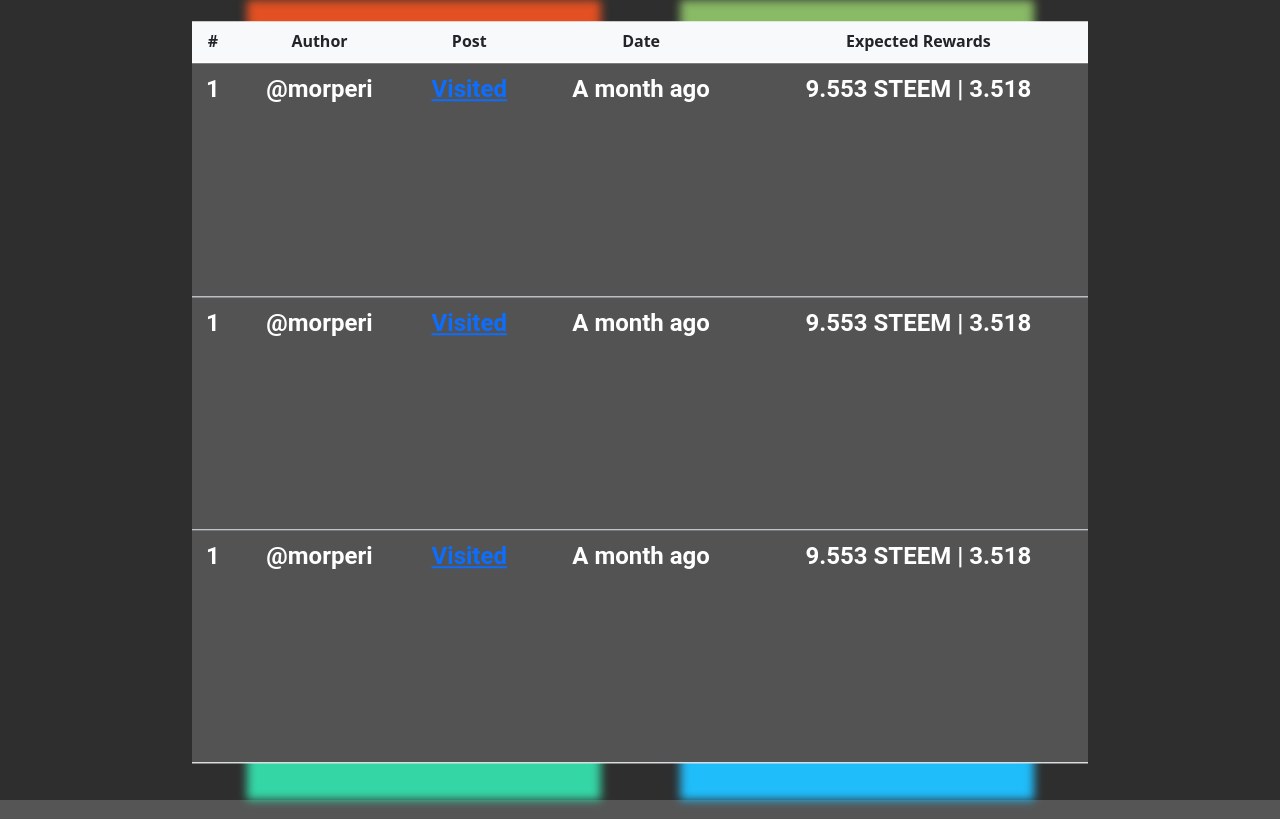
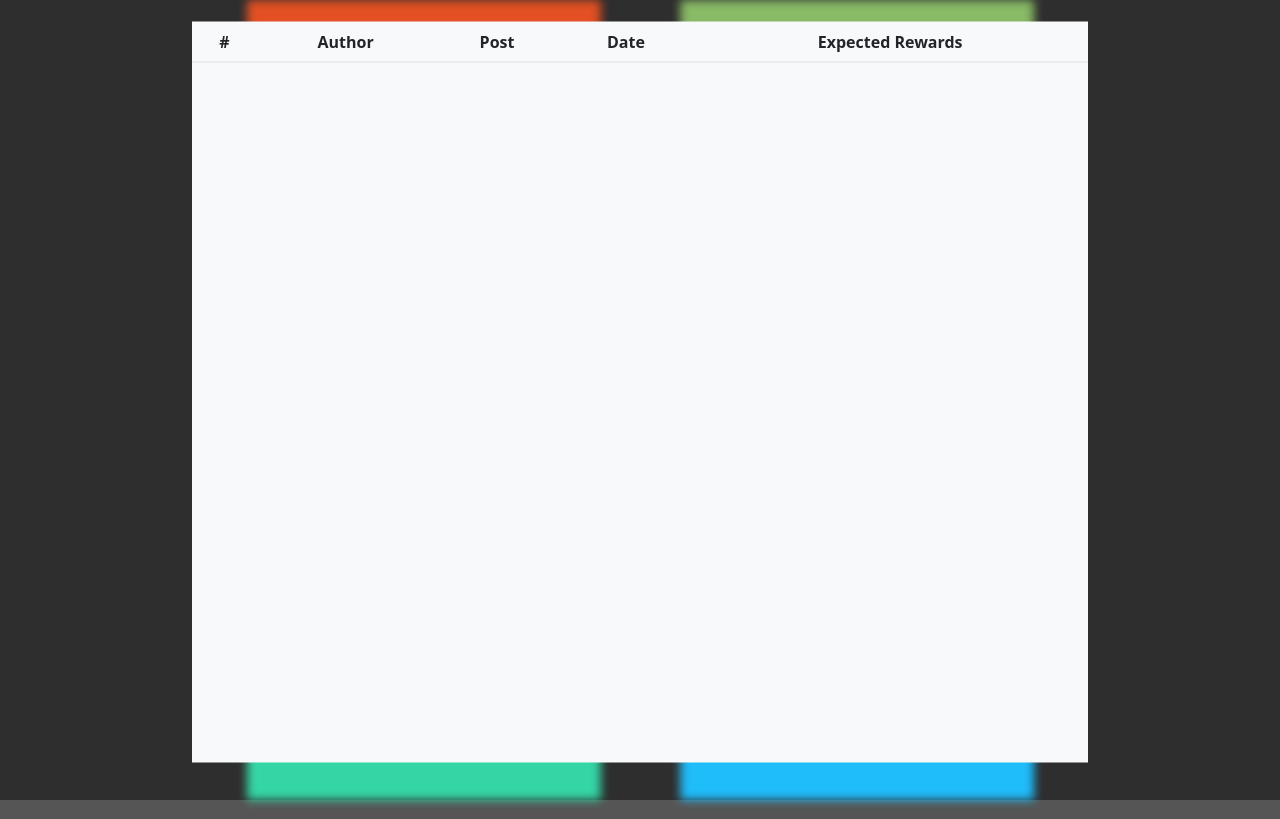
Before and after one commit to berkantsoytas/follow-beneficaries, an Electron app: page main.html in a window 1280 px wide. Drawn offline with nearby package versions, Linux system fonts and the light colour scheme; no server answers.

Commit message:
Veriler silindi

```diff
--- a/main.html
+++ b/main.html
@@ -27,7 +27,7 @@
           </tr>
         </thead>
         <tbody class="veri">
-          <tr>
+          <!-- <tr>
             <th scope="row">1</th>
             <td>@morperi</td>
             <td>
@@ -35,25 +35,7 @@
             </td>
             <td>A month ago</td>
             <td>9.553 STEEM | 3.518</td>
-          </tr>
-          <tr>
-            <th scope="row">1</th>
-            <td>@morperi</td>
-            <td>
-              <a href="https://steemit.com/steemit/morperi/suspects-gizemli-malikane-mobile" target="_blank" rel="noopener noreferrer">Visited</a>
-            </td>
-            <td>A month ago</td>
-            <td>9.553 STEEM | 3.518</td>
-          </tr>
-          <tr>
-            <th scope="row">1</th>
-            <td>@morperi</td>
-            <td>
-              <a href="https://steemit.com/steemit/morperi/suspects-gizemli-malikane-mobile" target="_blank" rel="noopener noreferrer">Visited</a>
-            </td>
-            <td>A month ago</td>
-            <td>9.553 STEEM | 3.518</td>
-          </tr>
+          </tr> -->
         </tbody>
       </table>
     </div>
```
